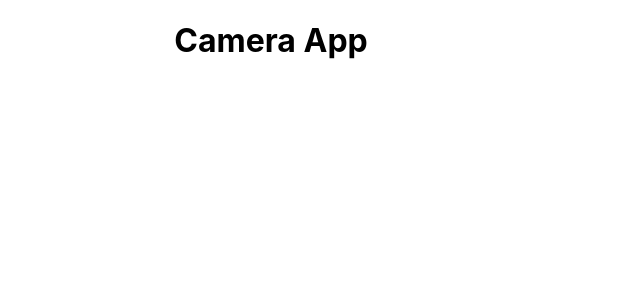
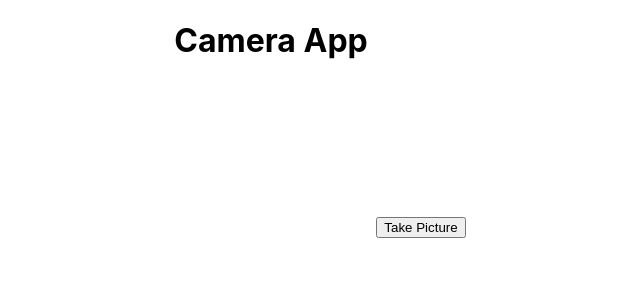
Before and after one commit to sgujuluva/camera-app-react, a React (Create React App) app: page / in a window 1280 px wide. Shown: the top 300 px of the page, without its empty margins (369-1009 px from the left). Built offline with nearby package versions, Linux system fonts and the light colour scheme.

Commit message:
video tag and button added to take pic

```diff
--- a/package.json
+++ b/package.json
@@ -8,6 +8,7 @@
     "@testing-library/user-event": "^13.5.0",
     "react": "^18.2.0",
     "react-dom": "^18.2.0",
+    "react-image-gallery": "^1.2.8",
     "react-scripts": "5.0.1",
     "web-vitals": "^2.1.4"
   },
--- a/src/App.js
+++ b/src/App.js
@@ -1,10 +1,16 @@
+//react lib
+import {useEffect, useRef} from "react";
+import ImageGallery from "react-image-gallery"
 //styles
 import './App.css';
 
 function App() {
+  let videoRef = useRef(null);
   return (
     <div className="App">
       <h1>Camera App</h1>
+      <video ref = {videoRef}></video>
+      <button>Take Picture</button>
     </div>
   );
 }
```
Also changed, not shown: 1 other file (tests, documents, lock files or other folders).
